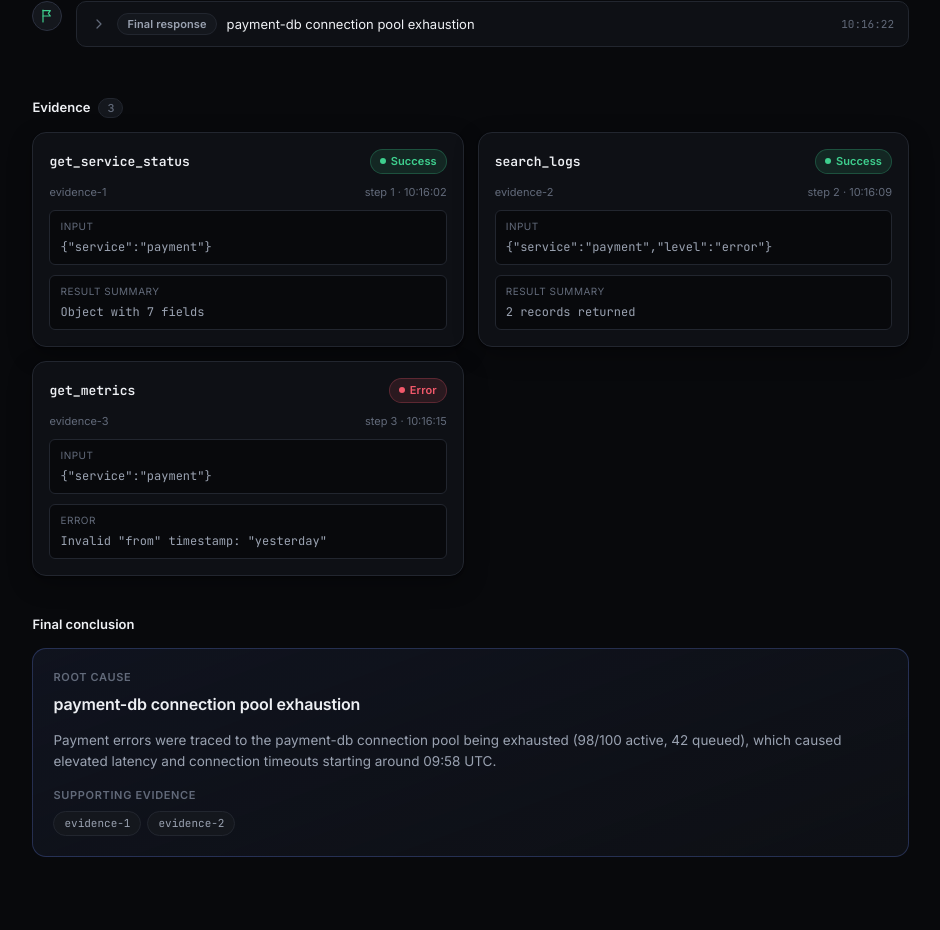
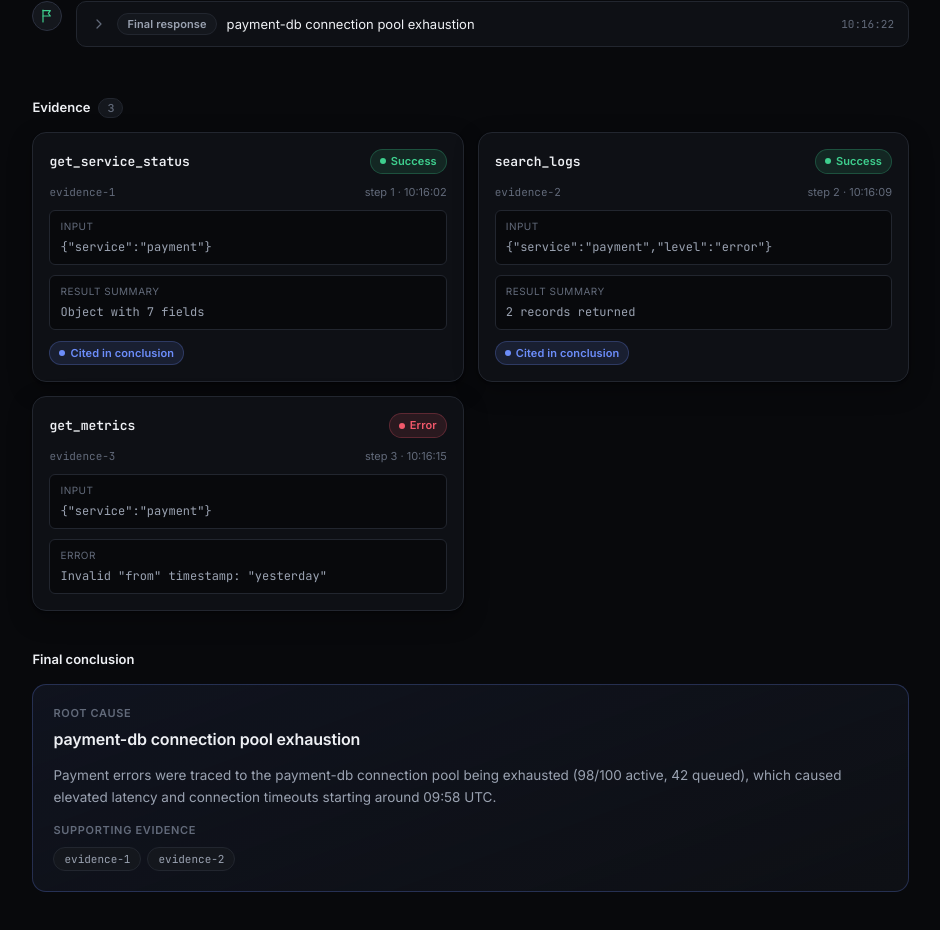
Before and after one commit to KeshavKandoi/TraceOps, a React (Vite) app in the folder frontend/: page / in a window 1280 px wide. Shown: the part 1080-2010 px from the top of the page, without its empty margins (339-1279 px from the left). Built offline with nearby package versions, Linux system fonts and the light colour scheme.

Commit message:
feat: enhance EvidenceCard to support conclusion highlighting and improve layout

```diff
--- a/frontend/src/components/EvidenceCard.tsx
+++ b/frontend/src/components/EvidenceCard.tsx
@@ -3,6 +3,8 @@ import { StatusBadge } from "./StatusBadge";
 
 interface EvidenceCardProps {
   evidence: ToolEvidence;
+  supportsConclusion?: boolean;
+  highlighted?: boolean;
 }
 
 function summarizeResult(evidence: ToolEvidence): string {
@@ -20,7 +22,7 @@ function summarizeResult(evidence: ToolEvidence): string {
   return String(data);
 }
 
-export function EvidenceCard({ evidence }: EvidenceCardProps) {
+export function EvidenceCard({ evidence, supportsConclusion, highlighted }: EvidenceCardProps) {
   const time = new Date(evidence.collectedAt).toLocaleTimeString(undefined, {
     hour12: false,
     hour: "2-digit",
@@ -29,9 +31,13 @@ export function EvidenceCard({ evidence }: EvidenceCardProps) {
   });
 
   return (
-    <article className="evidence-card">
+    <article
+      id={`evidence-${evidence.id}`}
+      className={`evidence-card${evidence.result.ok ? "" : " evidence-card-error"}${highlighted ? " evidence-card-highlighted" : ""}`}
+      tabIndex={-1}
+    >
       <div className="evidence-card-head">
-        <span className="evidence-tool-name">{evidence.toolName}</span>
+        <span className="evidence-tool-name mono">{evidence.toolName}</span>
         {evidence.result.ok ? (
           <StatusBadge label="Success" tone="success" />
         ) : (
@@ -39,7 +45,7 @@ export function EvidenceCard({ evidence }: EvidenceCardProps) {
         )}
       </div>
       <div className="evidence-meta">
-        <span>{evidence.id}</span>
+        <span className="mono">{evidence.id}</span>
         <span>
           step {evidence.stepNumber} · {time}
         </span>
@@ -52,6 +58,14 @@ export function EvidenceCard({ evidence }: EvidenceCardProps) {
         <div className="kv-label">{evidence.result.ok ? "Result summary" : "Error"}</div>
         <div className="kv-value">{summarizeResult(evidence)}</div>
       </div>
+      {supportsConclusion && (
+        <div className="evidence-supports">
+          <span className="badge badge-accent">
+            <span className="badge-dot" />
+            Cited in conclusion
+          </span>
+        </div>
+      )}
     </article>
   );
 }
```
